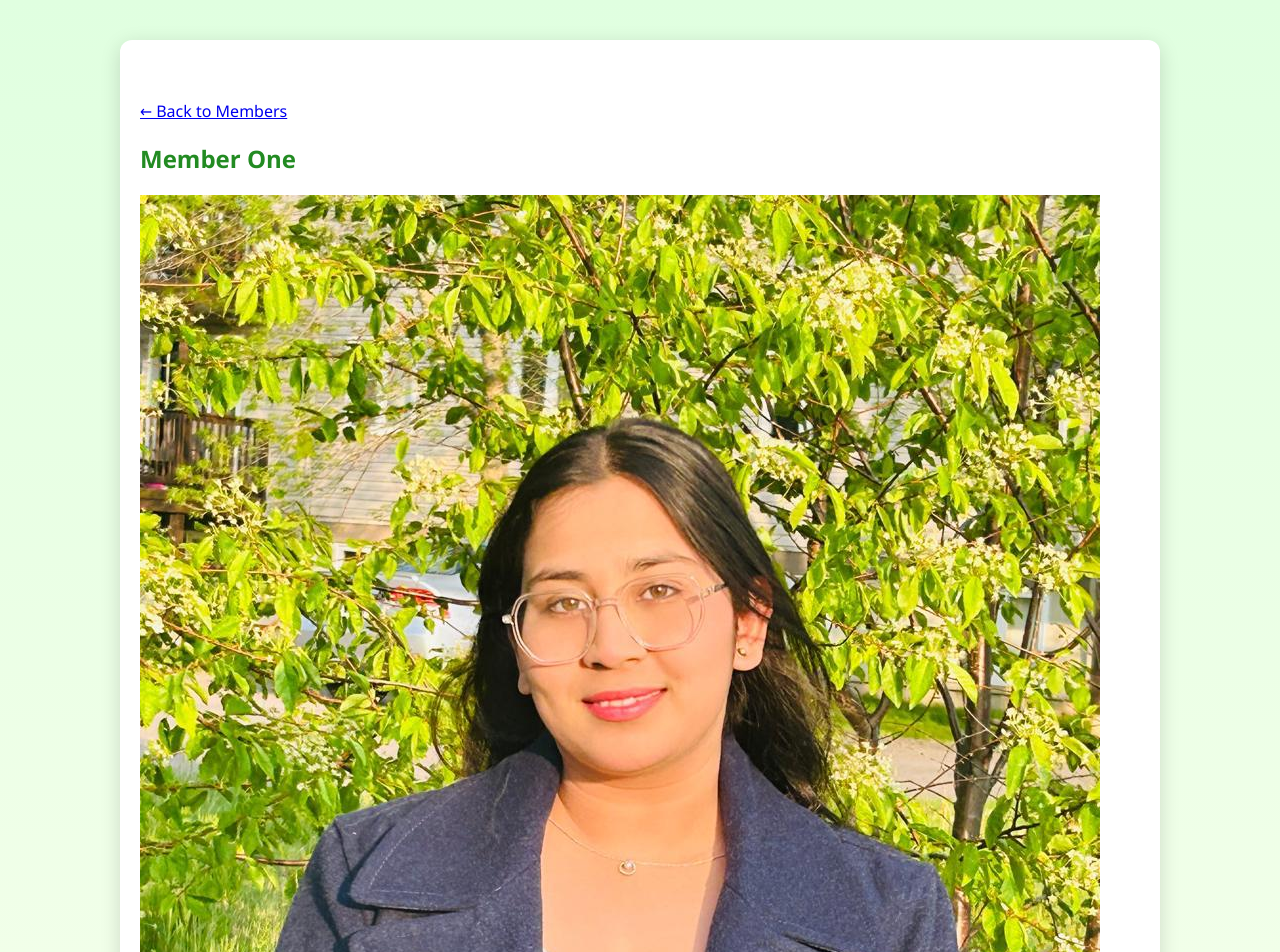
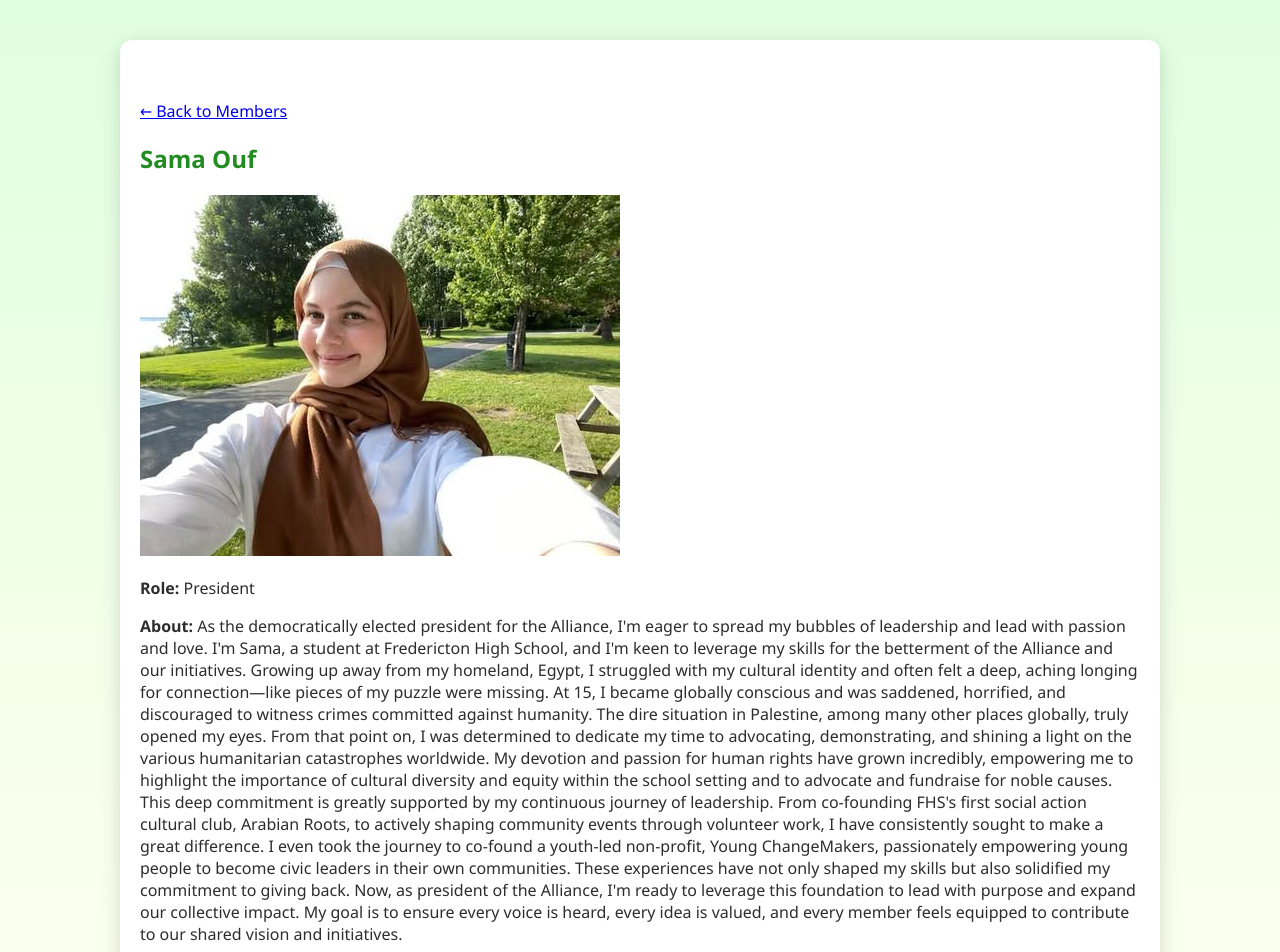
Before and after one commit to Parthik04/NBHSRSA, a plain HTML site: page member_1.html in a window 1280 px wide. Shown: the top 952 px of the page. Drawn offline with Linux system fonts and the light colour scheme.

Commit message:
email removed and num one added

```diff
--- a/member_1.html
+++ b/member_1.html
@@ -1,18 +1,40 @@
 <!DOCTYPE html>
 <html lang="en">
+
 <head>
     <meta charset="UTF-8">
     <title>Member One - Profile</title>
     <link rel="stylesheet" href="styles.css">
 </head>
+
 <body>
     <section class="member-profile">
         <a href="index.html#members" class="All_members">&larr; Back to Members</a>
-        <h2>Member One</h2>
-        <img src="img/Janu.jpg" alt="Member One" class="profile-img">
-        <p><strong>Role:</strong> Developer</p>
-        <p><strong>Email:</strong> one@example.com</p>
-        <p><strong>About:</strong> Member One is a highly skilled developer who specializes in front-end and back-end web development. Proficient in HTML, CSS, JavaScript, and Python. Passionate about solving real-world problems through efficient code.</p>
+        <h2>Sama Ouf</h2>
+        <img src="img/Sama.jpg" alt="Member One" class="profile-img">
+        <p><strong>Role:</strong> President</p>
+        <!-- <p><strong>Email:</strong> one@example.com</p> -->
+        <p><strong>About:</strong> As the democratically elected president for the Alliance, I'm eager to spread my
+            bubbles of leadership and lead with passion and love. I'm Sama, a student at Fredericton High School, and
+            I'm keen to leverage my skills for the betterment of the Alliance and our initiatives. Growing up away from
+            my homeland, Egypt, I struggled with my cultural identity and often felt a deep, aching longing for
+            connection—like pieces of my puzzle were missing.
+            At 15, I became globally conscious and was saddened, horrified, and discouraged to witness crimes committed
+            against humanity. The dire situation in Palestine, among many other places globally, truly opened my eyes.
+            From that point on, I was determined to dedicate my time to advocating, demonstrating, and shining a light
+            on the various humanitarian catastrophes worldwide. My devotion and passion for human rights have grown
+            incredibly, empowering me to highlight the importance of cultural diversity and equity within the school
+            setting and to advocate and fundraise for noble causes.
+            This deep commitment is greatly supported by my continuous journey of leadership. From co-founding FHS's
+            first social action cultural club, Arabian Roots, to actively shaping community events through volunteer
+            work, I have consistently sought to make a great difference. I even took the journey to co-found a youth-led
+            non-profit, Young ChangeMakers, passionately empowering young people to become civic leaders in their own
+            communities. These experiences have not only shaped my skills but also solidified my commitment to giving
+            back. Now, as president of the Alliance, I'm ready to leverage this foundation to lead with purpose and
+            expand our collective impact. My goal is to ensure every voice is heard, every idea is valued, and every
+            member feels equipped to contribute to our shared vision and initiatives.
+        </p>
     </section>
 </body>
+
 </html>
```
Also changed, not shown: member_2.html (+2 -2 lines), member_3.html (+1 -1 lines), member_4.html (+1 -1 lines), member_5.html (+1 -1 lines), member_6.html (+1 -1 lines), member_8.html (+1 -1 lines), member_9.html (+1 -1 lines), members.html (+10 -10 lines), img/Sama.jpg (added).
